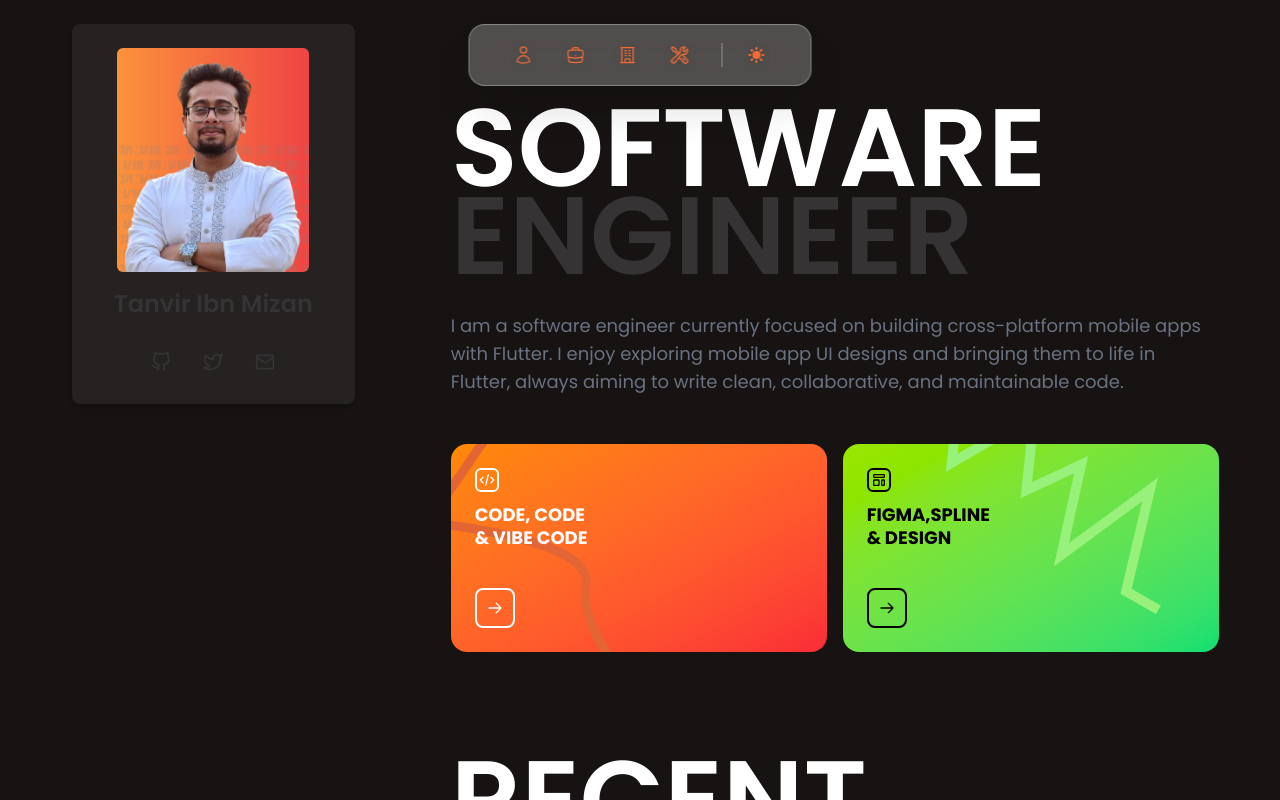
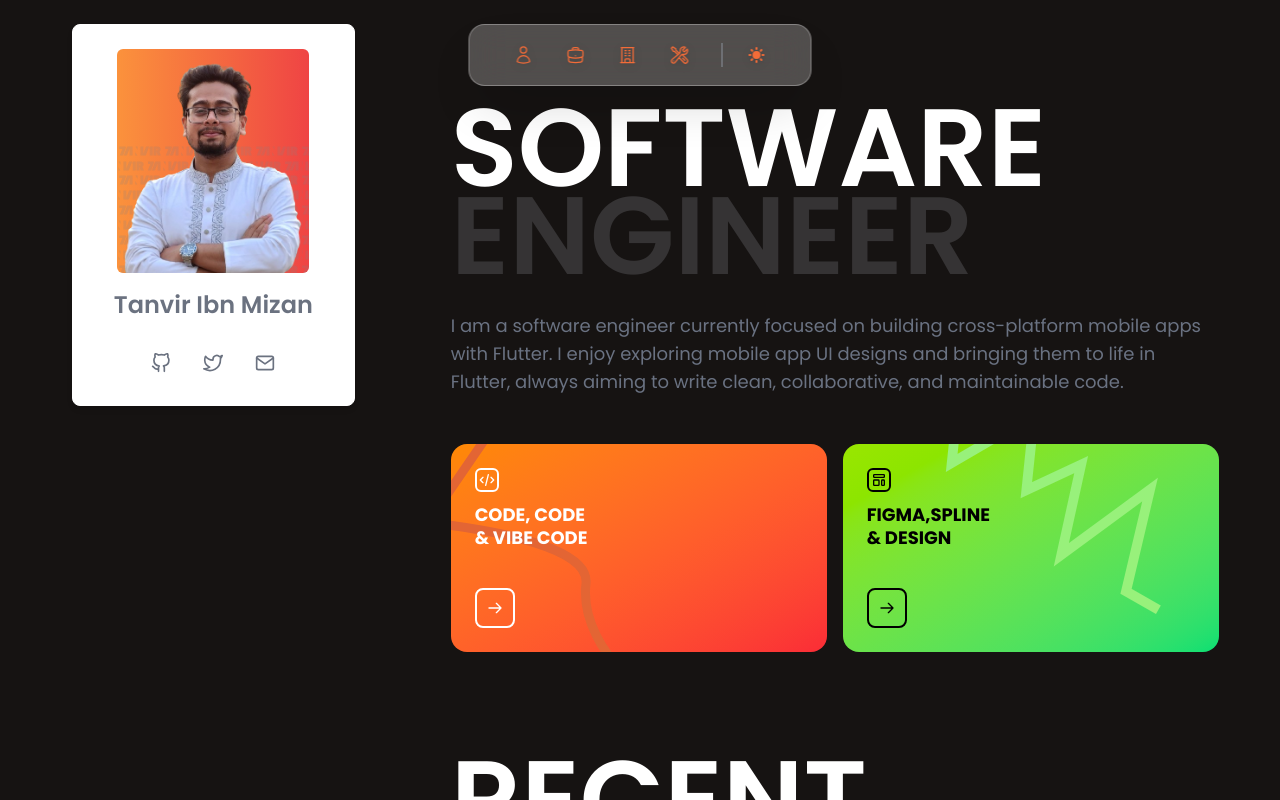
Before and after one commit to 7ANV1R/7ANV1R.github.io, a React (Vite) app: page / in a window 1280 px wide. Built offline with nearby package versions, Linux system fonts and the light colour scheme.

Commit message:
refactor: remove Skeleton component and update ProfileCard to use theme-based styling

```diff
--- a/src/components/sections/ProfileCard.jsx
+++ b/src/components/sections/ProfileCard.jsx
@@ -1,14 +1,26 @@
-import Skeleton from '../ui/Skeleton';
-import SocialIcon from '../ui/SocialIcon';
 import { FiGithub, FiTwitter, FiMail } from 'react-icons/fi';
 import tanvirImg from '../../assets/tanvir.png';
+import { useTheme } from '../../hooks/useTheme';
 
 const ProfileCard = () => {
+  const { isDark } = useTheme();
+
+  // Define opposite theme colors
+  const oppositeThemeColors = {
+    cardBg: isDark ? '#ffffff' : '#262222',
+    textSecondary: isDark ? '#6b7280' : '#353334',
+    cardBorder: isDark ? '#e5e7eb' : '#353334',
+  };
+
   return (
     <>
       <div
-        className="flex flex-col items-center justify-center p-4 sm:p-6 mx-2 sm:mx-4 lg:mx-12 rounded-lg shadow-md"
-        style={{ backgroundColor: 'var(--card-bg)' }}
+        className="flex flex-col items-center justify-center p-4 sm:p-6 mx-2 sm:mx-4 lg:mx-12 rounded-lg shadow-md transition-all duration-300"
+        style={{
+          backgroundColor: oppositeThemeColors.cardBg,
+          borderColor: oppositeThemeColors.cardBorder,
+          border: '1px solid',
+        }}
       >
         {/* image */}
         <div className="flex items-center justify-center mb-4 w-full">
@@ -34,7 +46,13 @@ const ProfileCard = () => {
                   style={{ top: `${40 + (index * 60) / 9}%` }}
                 >
                   <div className="marquee-container">
-                    <div className={index % 2 === 0 ? "marquee-content" : "marquee-content-reverse"}></div>
+                    <div
+                      className={
+                        index % 2 === 0
+                          ? 'marquee-content'
+                          : 'marquee-content-reverse'
+                      }
+                    ></div>
                   </div>
                 </div>
               ))}
@@ -51,20 +69,72 @@ const ProfileCard = () => {
 
         {/* name */}
         <h2
-          className="text-lg sm:text-xl lg:text-2xl font-semibold mb-2 text-center"
-          style={{ color: 'var(--text-secondary)' }}
+          className="text-lg sm:text-xl lg:text-2xl font-semibold mb-2 text-center transition-colors duration-300"
+          style={{ color: oppositeThemeColors.textSecondary }}
         >
           Tanvir Ibn Mizan
         </h2>
 
         {/* social link icon */}
         <div className="flex space-x-3 sm:space-x-4 mt-2 sm:mt-4">
-          <SocialIcon icon={FiGithub} href="https://github.com/7anv1r" />
-          <SocialIcon
-            icon={FiTwitter}
+          <a
+            href="https://github.com/7anv1r"
+            target="_blank"
+            rel="noopener noreferrer"
+            className="text-xl p-2 rounded-lg transition-all duration-300"
+            style={{
+              color: oppositeThemeColors.textSecondary,
+              backgroundColor: 'transparent',
+            }}
+            onMouseEnter={(e) => {
+              e.target.style.backgroundColor = isDark ? '#e5e7eb' : '#353334';
+              e.target.style.color = isDark ? '#111827' : '#ffffff';
+            }}
+            onMouseLeave={(e) => {
+              e.target.style.backgroundColor = 'transparent';
+              e.target.style.color = oppositeThemeColors.textSecondary;
+            }}
+          >
+            <FiGithub />
+          </a>
+          <a
             href="https://twitter.com/tanvir_ibn_mizan"
-          />
-          <SocialIcon icon={FiMail} href="mailto:tanvir.inquiries@gmail.com" />
+            target="_blank"
+            rel="noopener noreferrer"
+            className="text-xl p-2 rounded-lg transition-all duration-300"
+            style={{
+              color: oppositeThemeColors.textSecondary,
+              backgroundColor: 'transparent',
+            }}
+            onMouseEnter={(e) => {
+              e.target.style.backgroundColor = isDark ? '#e5e7eb' : '#353334';
+              e.target.style.color = isDark ? '#111827' : '#ffffff';
+            }}
+            onMouseLeave={(e) => {
+              e.target.style.backgroundColor = 'transparent';
+              e.target.style.color = oppositeThemeColors.textSecondary;
+            }}
+          >
+            <FiTwitter />
+          </a>
+          <a
+            href="mailto:tanvir.inquiries@gmail.com"
+            className="text-xl p-2 rounded-lg transition-all duration-300"
+            style={{
+              color: oppositeThemeColors.textSecondary,
+              backgroundColor: 'transparent',
+            }}
+            onMouseEnter={(e) => {
+              e.target.style.backgroundColor = isDark ? '#e5e7eb' : '#353334';
+              e.target.style.color = isDark ? '#111827' : '#ffffff';
+            }}
+            onMouseLeave={(e) => {
+              e.target.style.backgroundColor = 'transparent';
+              e.target.style.color = oppositeThemeColors.textSecondary;
+            }}
+          >
+            <FiMail />
+          </a>
         </div>
       </div>
     </>
--- a/src/components/ui/Skeleton.jsx
+++ /dev/null
@@ -1,16 +0,0 @@
-import React from 'react';
-
-const Skeleton = ({
-  width = "w-full",
-  height = "h-4",
-  className = ""
-}) => {
-  return (
-    <div
-      className={`rounded animate-pulse transition-colors duration-300 ${width} ${height} ${className}`}
-      style={{ backgroundColor: 'var(--text-secondary)', opacity: 0.3 }}
-    ></div>
-  );
-};
-
-export default Skeleton;
```
